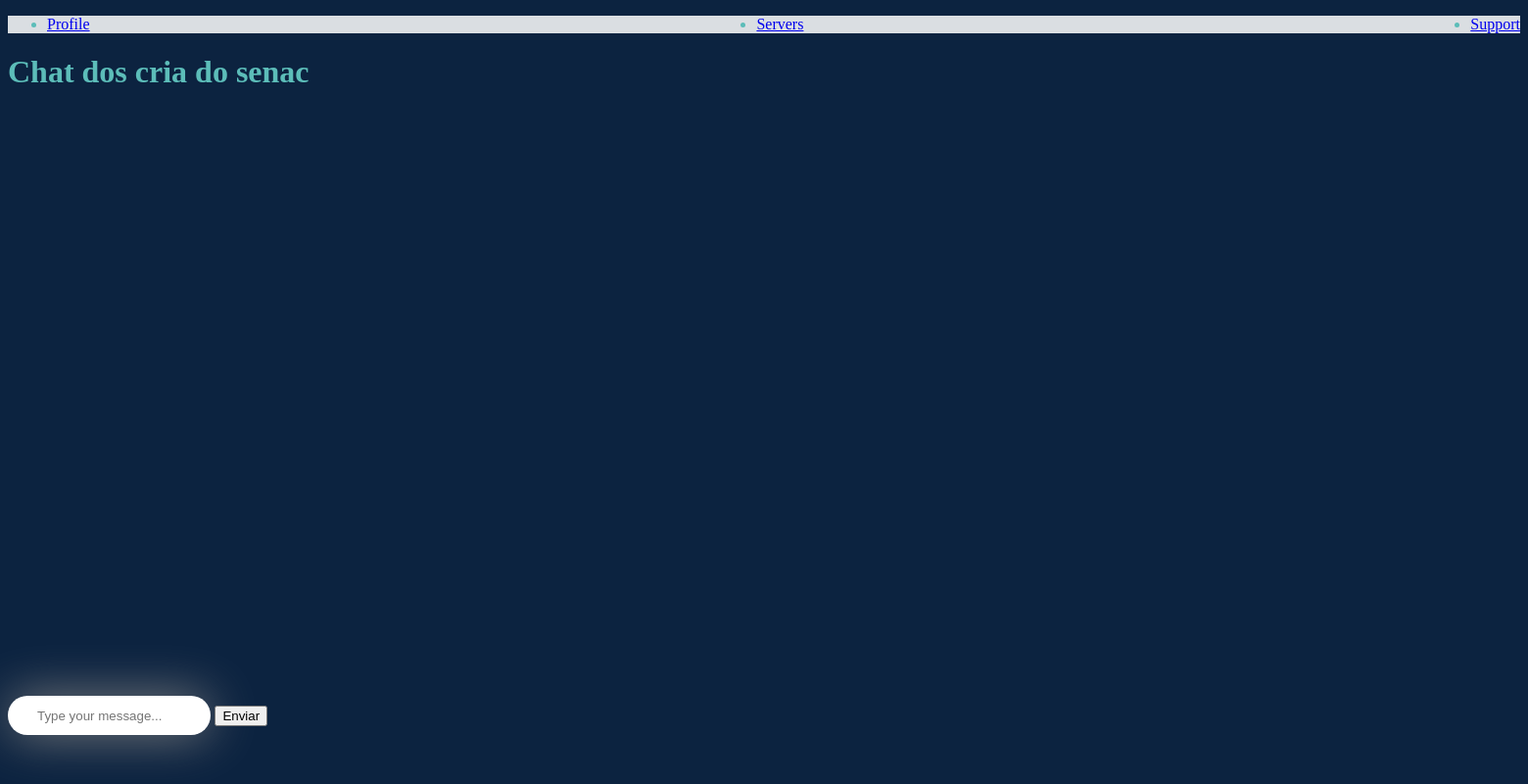
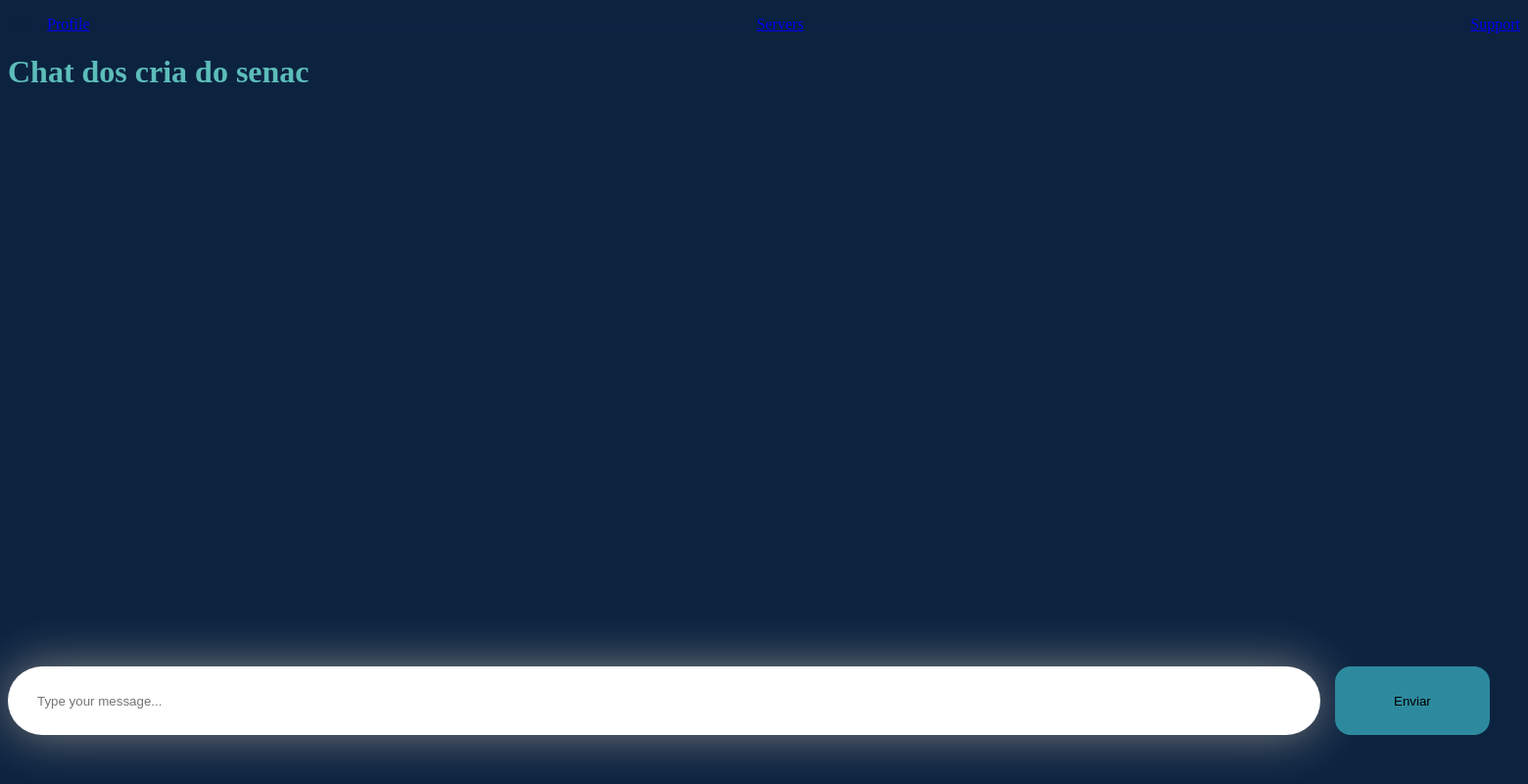
Before and after one commit to carneiroo1/Chat-app, a Flask app: page /chat in a window 1560 px wide. Shown: the whole page at 98% size. Run offline with Flask 3, Linux system fonts and the light colour scheme; a user stored in the database is signed in; some libraries are stand-ins or nearby versions.

Commit message:
css fixes 2

```diff
--- a/static/chat.css
+++ b/static/chat.css
@@ -6,13 +6,12 @@
 }
 
 header {
-    background-color: rgba(255, 255, 255, 0.85);
+    background-color: none;
     backdrop-filter: blur(10px);
-    -webkit-backdrop-filter: blur(10px);
 }
 
 header ul {
-    text-decoration: none;
+    list-style-type: none;
     display: flex;
     justify-content: space-between;
 }
@@ -24,14 +23,23 @@ body {
 
 #message {
     border: none;
-    width: 50%;
-    height: 30px;
+    width: 80rem;
+    height: 60px;
     padding: 5px 30px;
     border-radius: 50px;
     box-shadow: 0px 0px 50px gray;
 }
 
+#button-enviar {
+    padding: 7.5px 60px;
+    border: none;
+    background-color: #2d8a9e;
+    border-radius: 1rem;
+}
+
 .send-message-input-button {
     position: absolute;
     bottom: 50px;
+    display: flex;
+    gap: 15px;
 }
--- a/templates/chat.html
+++ b/templates/chat.html
@@ -31,7 +31,7 @@
         placeholder="Type your message..."
         >
 
-        <button onclick="enviarMensagem()">
+        <button onclick="enviarMensagem()" id="button-enviar">
             Enviar
         </button>
     </div>
```
